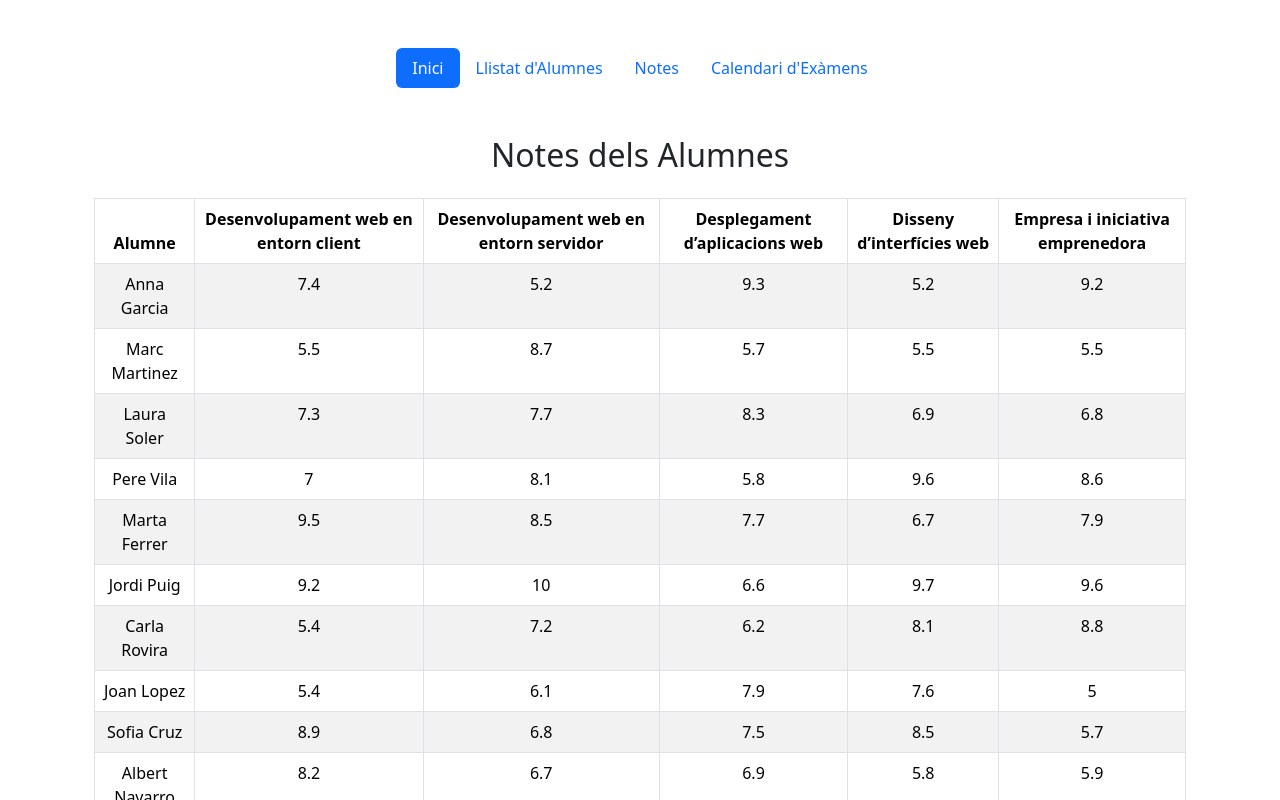
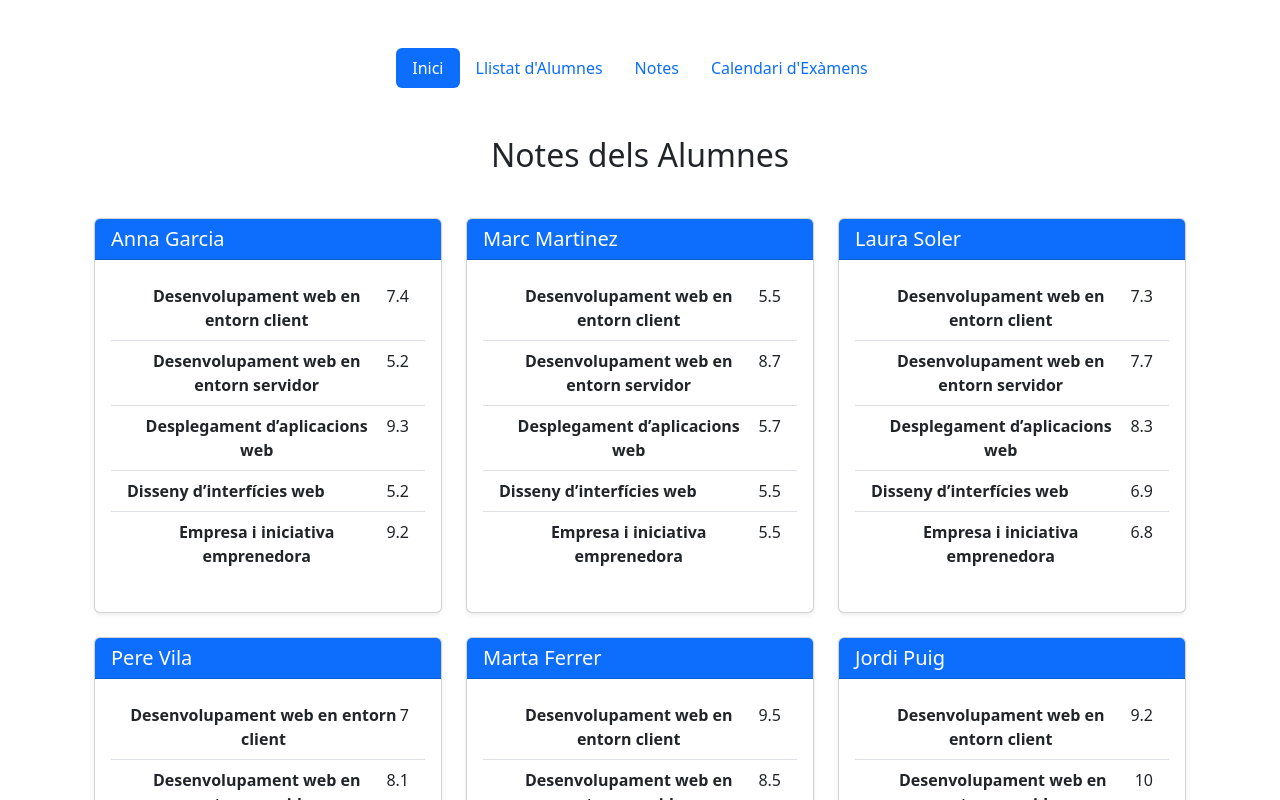
Before and after one commit to CarlesCanals/llistat-alumnes, an Angular app: page /notes in a window 1280 px wide. Shown: the top 800 px of the page. Built offline with nearby package versions, Linux system fonts and the light colour scheme.

Commit message:
Millora l'estil de presentació de les notes dels alumnes, substituint la taula per una graella de targetes

```diff
--- a/src/app/notes/notes.component.html
+++ b/src/app/notes/notes.component.html
@@ -1,26 +1,27 @@
 <div class="container my-5">
-    <h2 class="text-center mb-4">Notes dels Alumnes</h2>
+  <h2 class="text-center mb-4">Notes dels Alumnes</h2>
 
-    <!-- Comprova si hi ha alumnes -->
-    <div *ngIf="alumnes.length === 0" class="alert alert-warning text-center">
-      No hi ha dades disponibles. Comprova que el fitxer JSON estigui carregat correctament.
+  <!-- Comprova si hi ha alumnes -->
+  <div *ngIf="alumnes.length === 0" class="alert alert-warning text-center">
+    No hi ha dades disponibles. Comprova que el fitxer JSON estigui carregat correctament.
+  </div>
+
+  <!-- Graella de targetes d'alumnes -->
+  <div *ngIf="alumnes.length > 0" class="row row-cols-1 row-cols-md-3 g-4">
+    <div *ngFor="let alumne of alumnes" class="col">
+      <div class="card h-100 shadow-sm">
+        <div class="card-header bg-primary text-white">
+          <h5 class="card-title mb-0">{{ alumne.nom }} {{ alumne.cognom }}</h5>
+        </div>
+        <div class="card-body">
+          <ul class="list-group list-group-flush">
+            <li *ngFor="let modul of moduls" class="list-group-item d-flex justify-content-between">
+              <span class="fw-bold">{{ modul }}</span>
+              <span>{{ alumne.notes[modul] || 'N/A' }}</span>
+            </li>
+          </ul>
+        </div>
+      </div>
     </div>
-
-    <!-- Taula de notes -->
-    <table *ngIf="alumnes.length > 0" class="table table-striped table-bordered">
-      <thead class="thead-dark">
-        <tr>
-          <th>Alumne</th>
-          <th *ngFor="let modul of moduls">{{ modul }}</th>
-        </tr>
-      </thead>
-      <tbody>
-        <tr *ngFor="let alumne of alumnes">
-          <td>{{ alumne.nom }} {{ alumne.cognom }}</td>
-          <td *ngFor="let modul of moduls">
-            {{ alumne.notes[modul] || 'N/A' }}
-          </td>
-        </tr>
-      </tbody>
-    </table>
   </div>
+</div>
```
